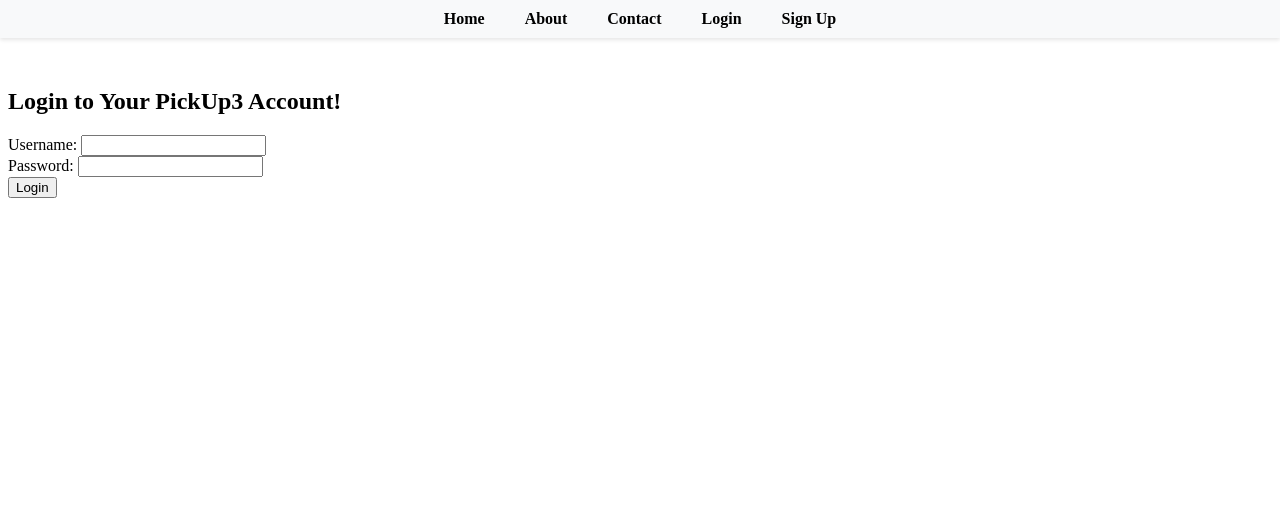
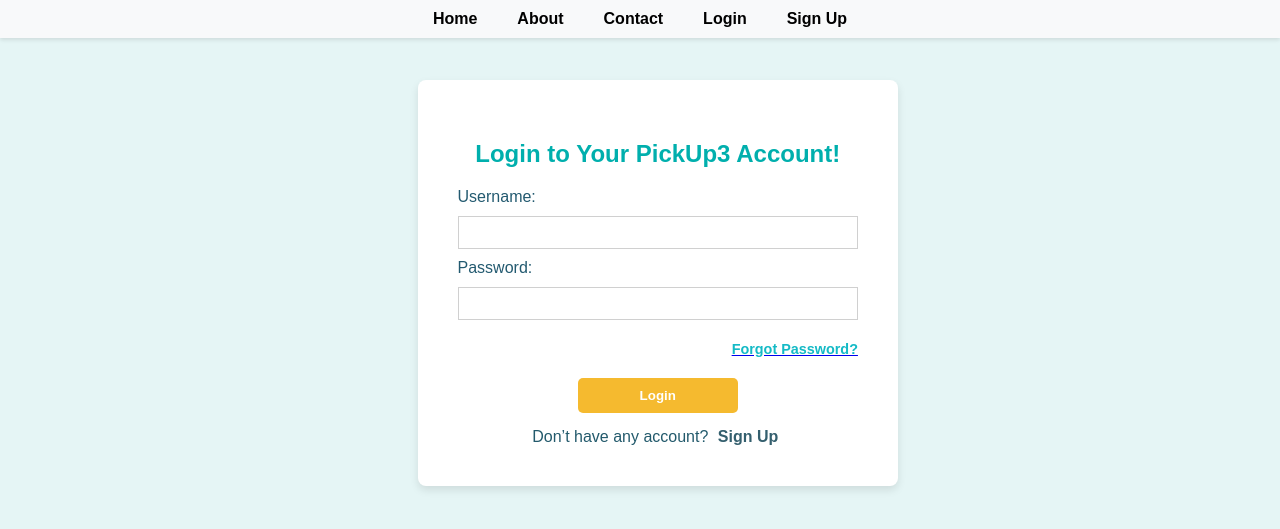
Before and after one commit to MarcoCat/TrashMeter, a Flask app: page /login in a window 1280 px wide. Shown: the top 529 px of the page. Run offline with Flask 3, Linux system fonts and the light colour scheme.

Commit message:
fix login ui design

```diff
--- a/app/static/login.css
+++ b/app/static/login.css
@@ -0,0 +1,109 @@
+body {
+    background-color: #E5F5F5;
+    font-family: Arial, sans-serif;
+    margin: 0;
+    padding: 0;
+    display: flex;
+    justify-content: center;
+    align-items: center;
+}
+
+form {
+    background-color: #FFFFFF;
+    padding: 40px;
+    margin: 20px auto;
+    border-radius: 8px;
+    box-shadow: 0 4px 8px rgba(0, 0, 0, 0.1);
+    width: 90%;
+    max-width: 800px;
+    display: flex;
+    flex-direction: column;
+    align-items: center;
+}
+
+h2 {
+    color: #00AFAD;
+    font-weight: bold;
+    text-align: center;
+    margin-bottom: 20px;
+}
+
+label {
+    display: block;
+    text-align: left;
+    color: #235A70;
+    width: 100%;
+    margin-bottom: 10px;
+}
+
+input[type="text"], input[type="password"] {
+    width: 100%;
+    padding: 8px;
+    margin-bottom: 10px;
+    border: 1px solid #D0D0D0;
+    box-sizing: border-box;
+}
+
+.forgot-password-container {
+    text-align: right;
+    width: 100%;
+    display: block;
+    margin-top: 10px;
+}
+
+.link-forgot-password {
+    display: inline-block; /* Ensures text-align right is effective */
+    width: 100%;
+}
+
+.link-forgot-password h4 {
+    color: #14BAC6;
+    font-weight: bold;
+    cursor: pointer;
+    font-size: 0.9em;
+    text-decoration: none;
+    display: inline;  /* Keeps the link inline with other text, if any */
+    margin: 0;        /* Removes margin to avoid any unwanted spacing */
+    text-align: right;
+}
+
+input[type="submit"] {
+    background-color: #F5BA2F;
+    color: white;
+    border: none;
+    padding: 10px 20px;
+    border-radius: 5px;
+    cursor: pointer;
+    font-weight: bold;
+    width: calc(50% - 40px);
+    margin-top: 20px;
+}
+
+.account-action {
+    white-space: nowrap;
+    text-align: center;
+    margin-top: 15px;
+}
+
+.text-account, .link-sign-up {
+    display: inline;
+    margin-right: 5px;
+    color: #235A6C;
+    font-size: 1em;
+}
+
+.link-sign-up {
+    color: #345F6E;
+    font-weight: bold;
+    text-decoration: none;
+}
+
+@media only screen and (max-width: 600px) {
+    form {
+        padding: 20px;
+        max-width: 95%;
+    }
+    input[type="text"], input[type="password"], input[type="submit"], .link-forgot-password, .link-sign-up {
+        margin: 5px 0;
+    }
+}
--- a/app/templates/base.html
+++ b/app/templates/base.html
@@ -11,6 +11,10 @@
     {% if request.endpoint == 'signup' %}
     <link rel="stylesheet" href="{{ url_for('static', filename='signup.css') }}">
     {% endif %}
+    <!-- Conditionally include the login stylesheet only for the login page -->
+    {% if request.endpoint == 'login' %}
+    <link rel="stylesheet" href="{{ url_for('static', filename='login.css') }}">
+    {% endif %}
 </head>
 <body>
     {% include 'nav.html' %}
--- a/app/templates/login.html
+++ b/app/templates/login.html
@@ -4,9 +4,16 @@
 <form method="post">
     <h2>Login to Your PickUp3 Account!</h2>
     <label for="username">Username:</label>
-        <input type="text" id="username" name="username"><br>
+    <input type="text" id="username" name="username">
     <label for="password">Password:</label>
-        <input type="password" id="password" name="password"><br>
+    <input type="password" id="password" name="password">
+    <div class="forgot-password-container">
+        <a href="/findpassword.html" class="link-forgot-password"><h4>Forgot Password?</h4></a>
+    </div>
     <input type="submit" value="Login">
+    <div class="account-action">
+        <span class="text-account">Don’t have any account?</span>
+        <a href="/signup" class="link-sign-up">Sign Up</a>
+    </div>
 </form>
 {% endblock %}
--- a/app/templates/signup.html
+++ b/app/templates/signup.html
@@ -1,3 +1,4 @@
+<!-- signup.html -->
 {% extends 'base.html' %}
 
 {% block content %}
```
Also changed, not shown: app/static/signup.css (+56 -44 lines). Lines whose indentation alone changed are shown as unchanged.
